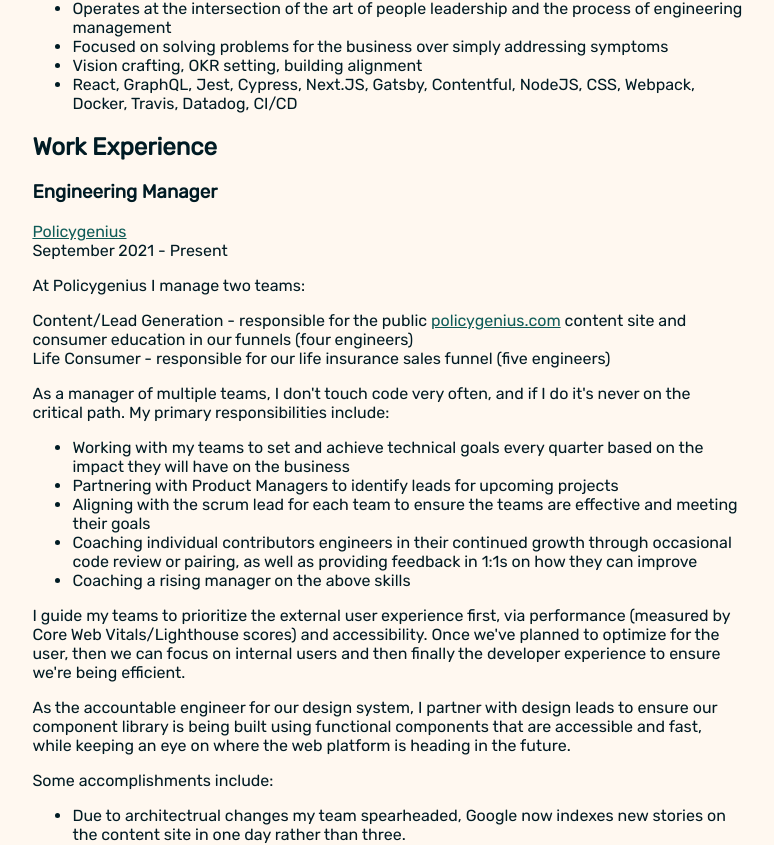
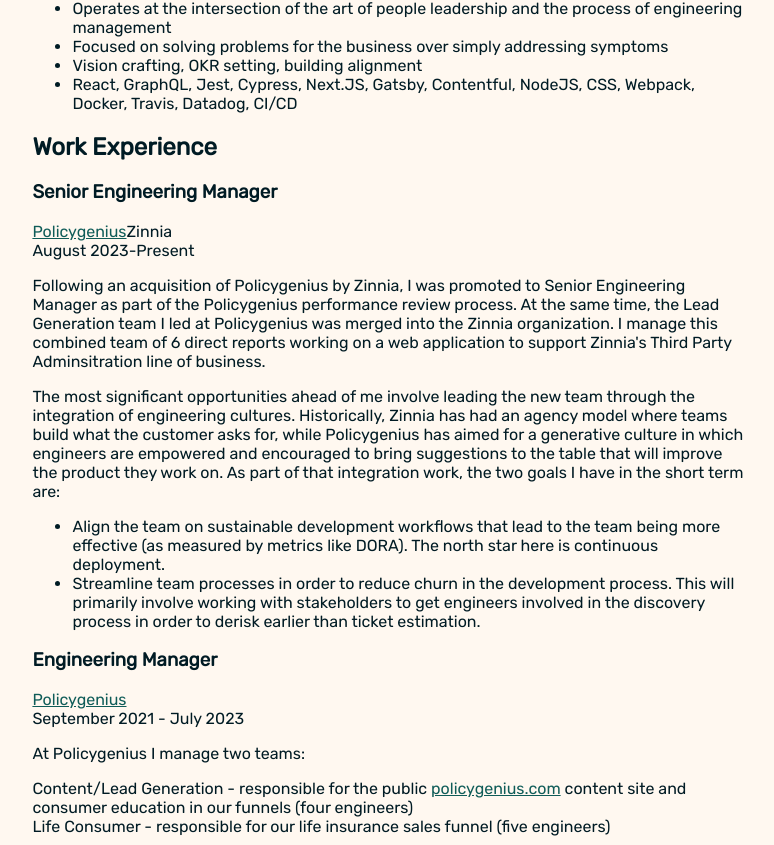
Before and after one commit to alanmoo/alanmoo-svelte, a SvelteKit app: page /resume in a window 1280 px wide. Shown: the part 364-1209 px from the top of the page, without its empty margins (252-1026 px from the left). Built offline with nearby package versions, Linux system fonts and the light colour scheme.

Commit message:
Zinnia resume updates

```diff
--- a/src/routes/resume/+page.svelte
+++ b/src/routes/resume/+page.svelte
@@ -49,9 +49,20 @@
     <section>
     <h2>Work Experience</h2>
     <div class="resume_item">
+      <h3 class="job_title">Senior Engineering Manager</h3>
+      <div class="organization"><a href="https://www.policygenius.com">Policygenius</a>Zinnia</div>
+      <div class="organization_dates">August 2023-Present</div>
+      <p>Following an acquisition of Policygenius by Zinnia, I was promoted to Senior Engineering Manager as part of the Policygenius performance review process. At the same time, the Lead Generation team I led at Policygenius was merged into the Zinnia organization. I manage this combined team of 6 direct reports working on a web application to support Zinnia's Third Party Adminsitration line of business.</p>
+      <p>The most significant opportunities ahead of me involve leading the new team through the integration of engineering cultures. Historically, Zinnia has had an agency model where teams build what the customer asks for, while Policygenius has aimed for a generative culture in which engineers are empowered and encouraged to bring suggestions to the table that will improve the product they work on. As part of that integration work, the two goals I have in the short term are:</p>
+      <ul>
+        <li>Align the team on sustainable development workflows that lead to the team being more effective (as measured by metrics like DORA). The north star here is continuous deployment.</li>
+        <li>Streamline team processes in order to reduce churn in the development process. This will primarily involve working with stakeholders to get engineers involved in the discovery process in order to derisk earlier than ticket estimation.</li>
+      </ul>
+    </div>
+    <div class="resume_item">
       <h3 class="job_title">Engineering Manager</h3>
       <div class="organization"><a href="https://www.policygenius.com">Policygenius</a></div>
-      <div class="organization_dates">September 2021 - Present</div>
+      <div class="organization_dates">September 2021 - July 2023</div>
       <p>At Policygenius I manage two teams:</p>
         <p>Content/Lead Generation - responsible for the public <a href="https://policygenius.com">policygenius.com</a> content site and consumer education in
         our funnels (four engineers)<br/>
```
